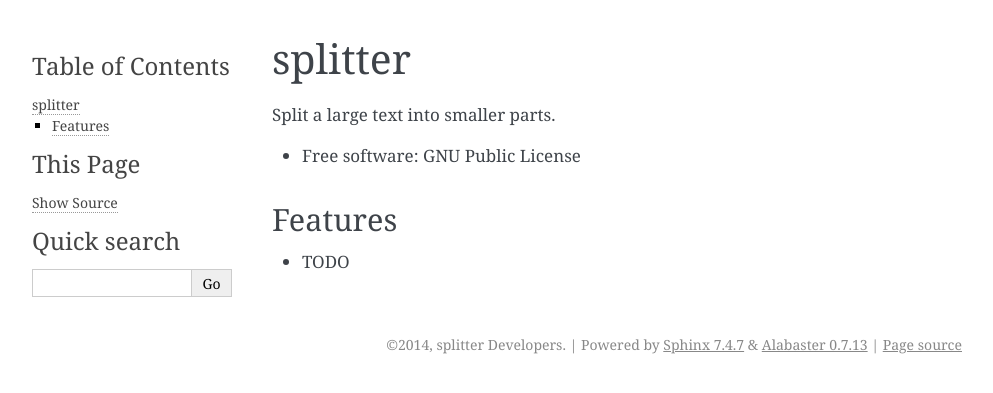
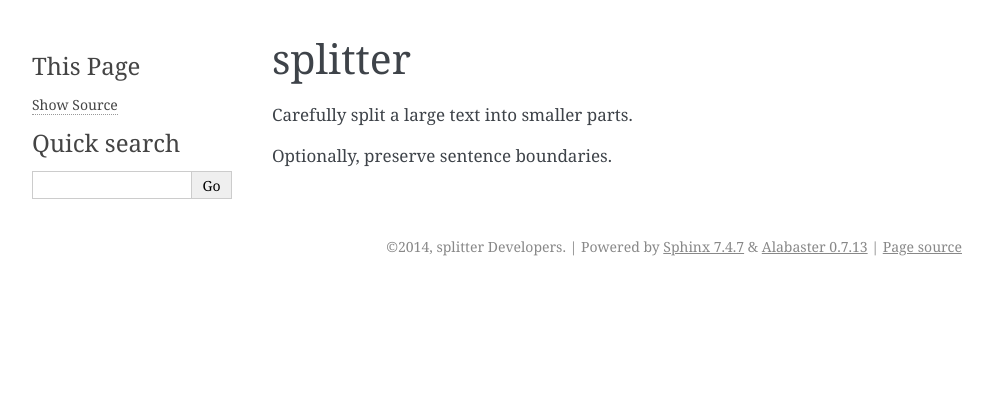
Before and after one commit to ariddell/splitter, a Sphinx documentation site: the page built from doc/source/readme.rst, in a window 1280 px wide. Shown: the top 393 px of the page, without its empty margins (148-1141 px from the left). Built offline with Sphinx 7.4.7, drawn with Linux system fonts in a browser that asks for light colours.

Commit message:
Tidy repository for release

```diff
--- /dev/null
+++ b/CONTRIBUTING.rst
@@ -0,0 +1,4 @@
+splitter Style Commandments
+===============================================
+
+Read the OpenStack Style Commandments http://docs.openstack.org/developer/hacking/
--- a/HACKING.rst
+++ /dev/null
@@ -1,4 +0,0 @@
-splitter Style Commandments
-===============================================
-
-Read the OpenStack Style Commandments http://docs.openstack.org/developer/hacking/
--- a/README.rst
+++ b/README.rst
@@ -2,11 +2,6 @@
 splitter
 ========
 
-Split a large text into smaller parts.
+Carefully split a large text into smaller parts.
 
-* Free software: GNU Public License
-
-Features
---------
-
-* TODO
+Optionally, preserve sentence boundaries.
--- a/doc/source/usage.rst
+++ b/doc/source/usage.rst
@@ -1,6 +1,6 @@
-========
+=====
 Usage
-========
+=====
 
 To use splitter in a project::
 
--- a/requirements.txt
+++ b/requirements.txt
@@ -1 +1 @@
-pbr>=0.5.21,<1.0
+pbr>=0.6,<1.0
```
Also changed, not shown: setup.cfg (line endings or trailing spaces), 1 other file.
